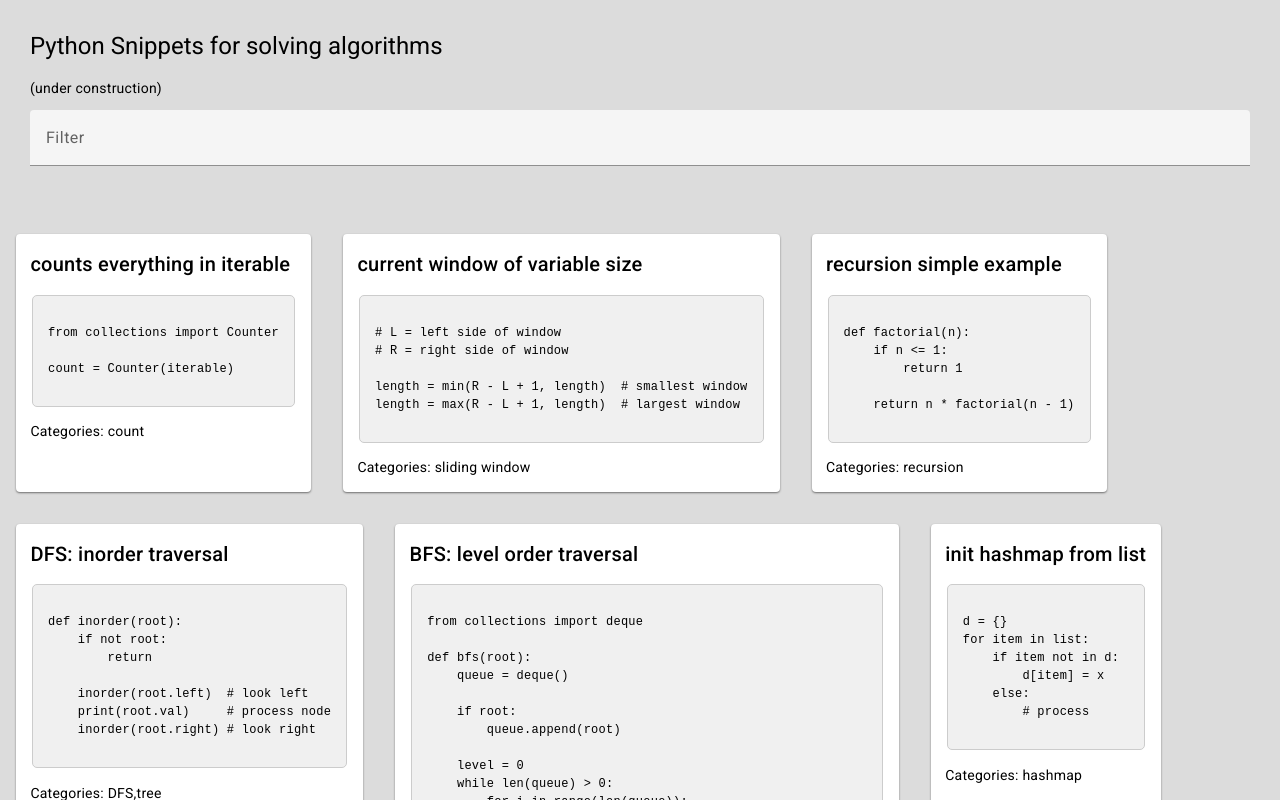
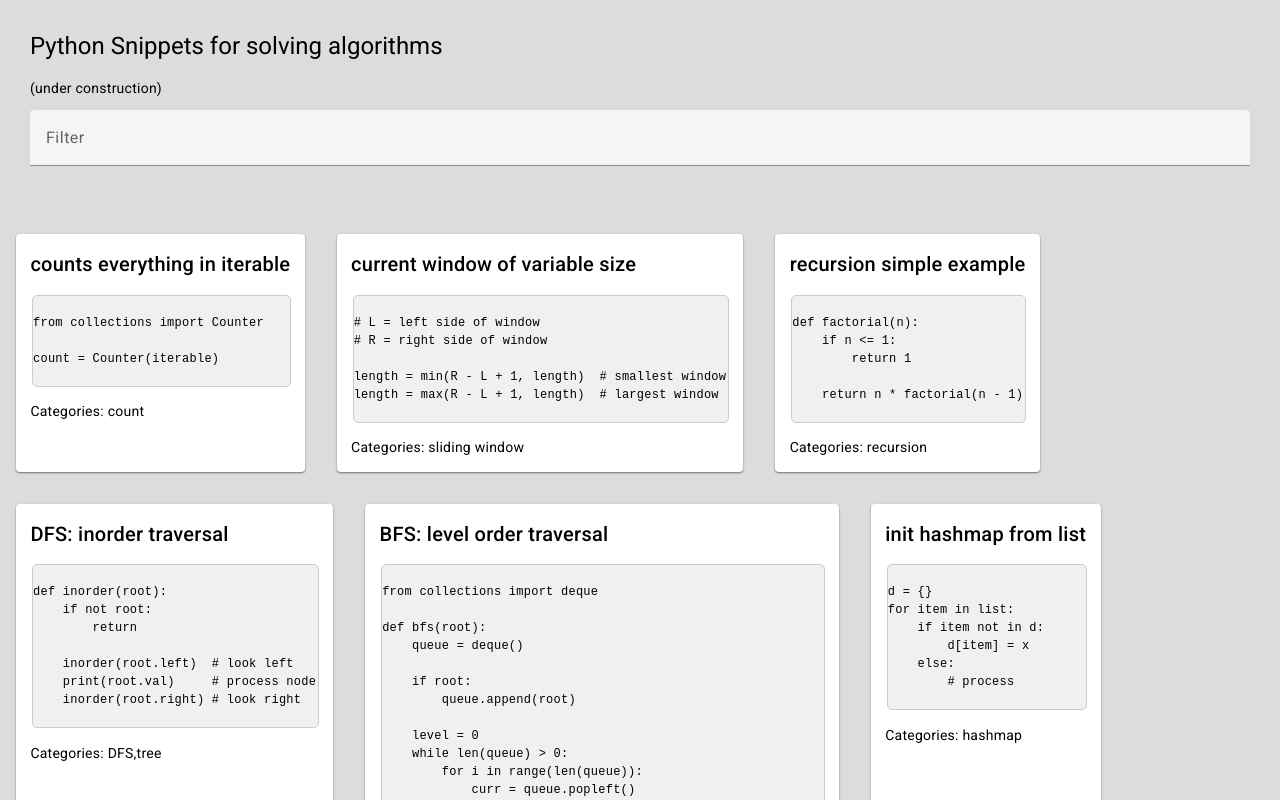
Before and after one commit to smithwithatypo/python-algorithm-snippets, an Angular app: page / in a window 1280 px wide. Shown: the top 800 px of the page. Built offline with nearby package versions, Linux system fonts and the light colour scheme.

Commit message:
fix code-block scrolling

```diff
--- a/src/app/shared/components/code-block/code-block.component.css
+++ b/src/app/shared/components/code-block/code-block.component.css
@@ -1,15 +1,33 @@
 .code-block {
   background-color: #f0f0f0;
   border: 1px solid #ccc;
-  padding: 10px 15px;
   border-radius: 5px;
   font-family: "Courier New", Courier, monospace;
   font-size: 12px;
   line-height: 1.5;
   white-space: pre-wrap;
-  overflow-x: scroll;
+  min-width: max-content;
+  width: 100%;
+  overflow-y: hidden; /* Prevent child vertical scrolling */
+  overflow-x: auto; /* Allow child horizontal scrolling */
+  position: relative;
 }
 
-.code-block:hover {
-  background-color: #e8e8e8;
+.code-block::before, .code-block::after {
+  content: "";
+  display: block;
+  width: 15px;
+  height: 100%;
+  position: absolute;
 }
+
+.code-block::before {
+  left: -15px;
+}
+
+/* Hide code-block scrollbar on desktops */
+@media only screen and (max-width: 768px) {
+  .code-block::after {
+    right: -70vw;
+  }
+}
--- a/src/app/snippets/snippets.component.css
+++ b/src/app/snippets/snippets.component.css
@@ -29,6 +29,7 @@
 mat-card {
   margin: 1rem;
   box-shadow: 0 1px 2px rgba(0, 0, 0, 0.5);
+  overflow: hidden;
 }
 
 mat-card-title {
@@ -38,3 +39,9 @@ mat-card-title {
 mat-card-footer {
   padding: 0.9rem;
 }
+
+mat-card-content {
+  width: 100%;
+  box-sizing: border-box;
+  overflow: hidden; /* Hide parent scroll */
+}
```
Also changed, not shown: src/app/shared/components/code-block/code-block.component.html (+4 -4 lines).
